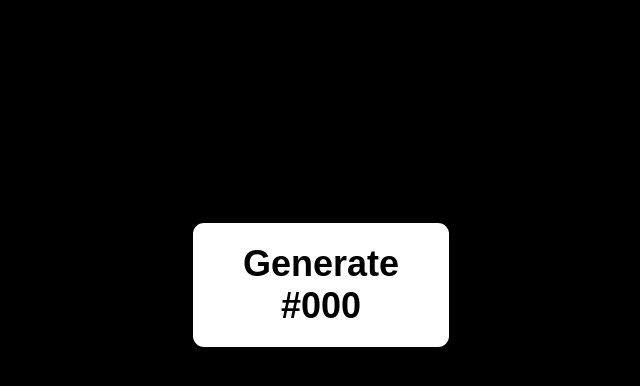
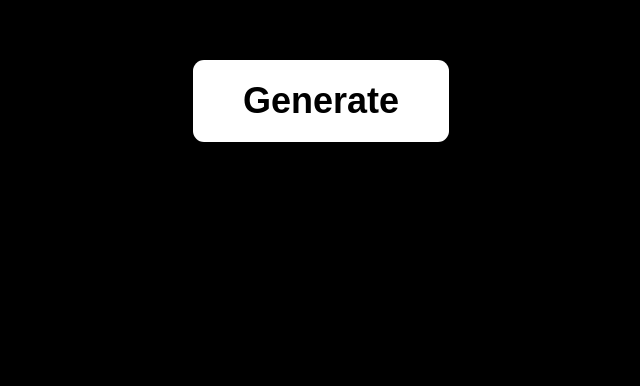
Before and after one commit to Blobcoding157/react-random-color-generator, a React (Create React App) app: page / in a window 1280 px wide. Shown: the part 110-496 px from the top of the page, without its empty margins (319-959 px from the left). Built offline with nearby package versions, Linux system fonts and the light colour scheme.

Commit message:
Add Generate text below for drone

```diff
--- a/src/App.js
+++ b/src/App.js
@@ -45,9 +45,8 @@ const RandomColor = () => {
         }}
       >
         Generate
-        <br />
-        {color}
       </button>
+      Generated Color: {color}
     </div>
   );
 };
```
